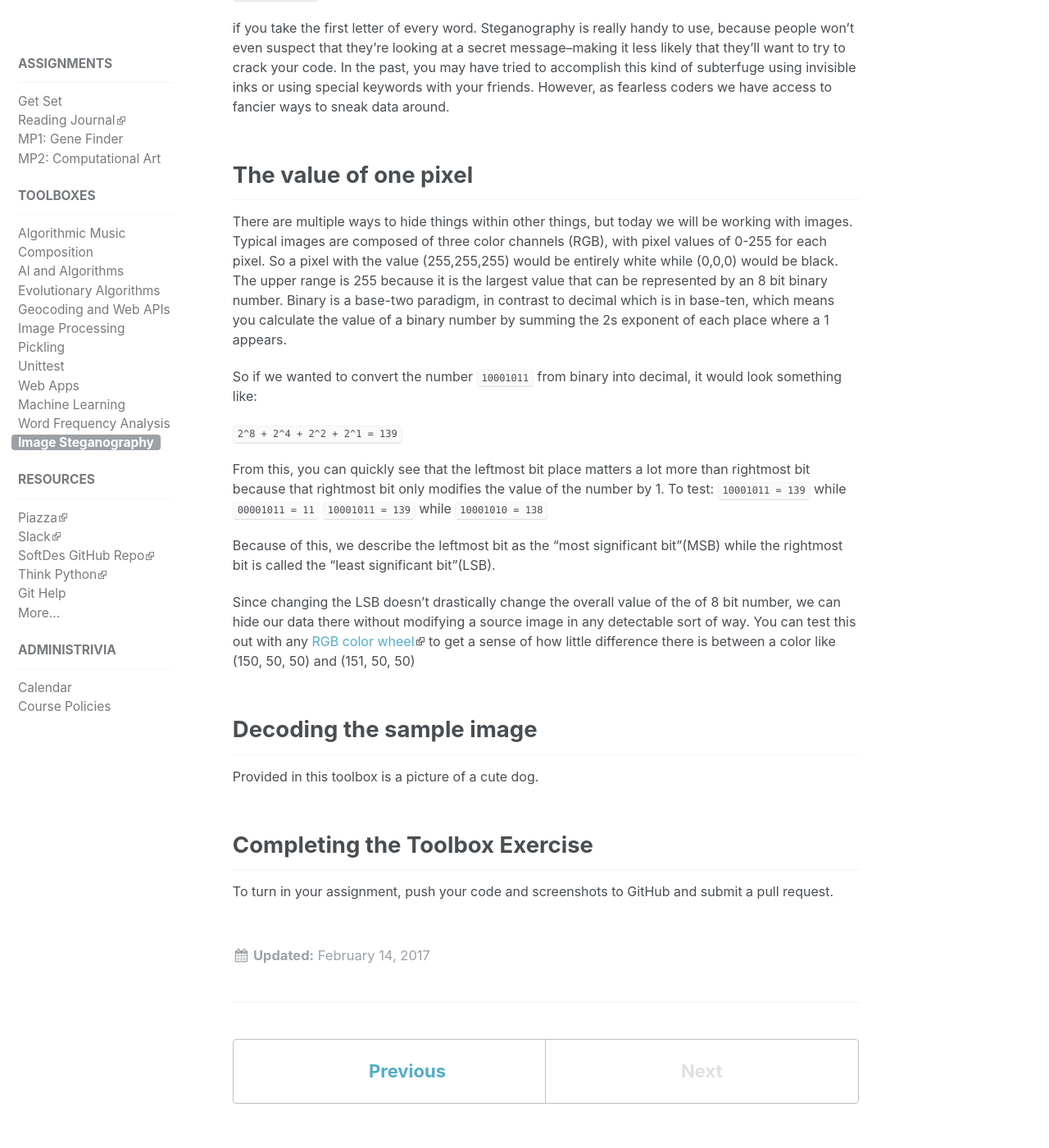
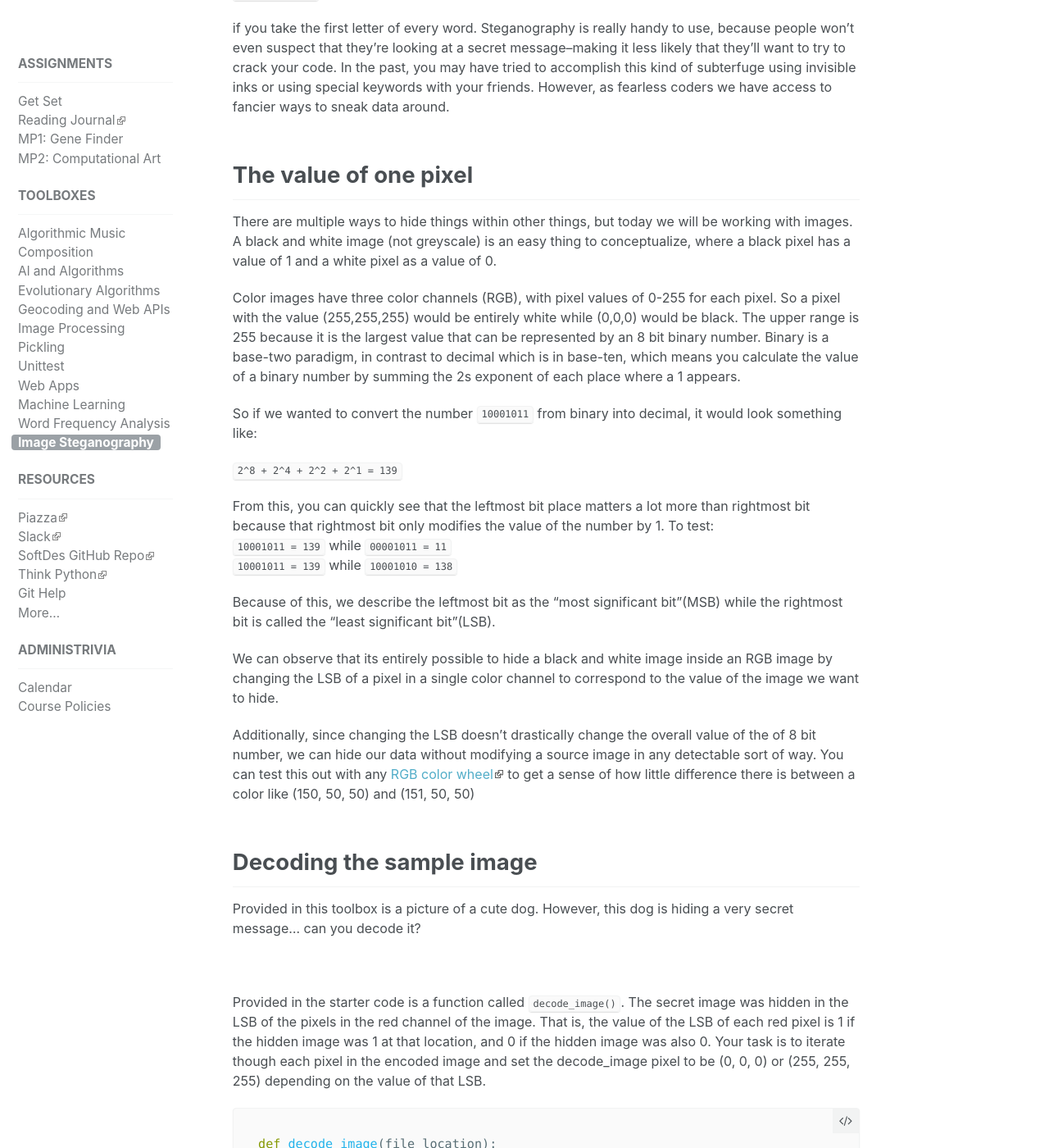
Before and after one commit to sd17spring/sd17spring.github.io, a Jekyll site: the page built from _toolboxes/image-steganography.md, in a window 1280 px wide and 1400 px high, scrolled down 1104 px. Shown: the whole window at 82% size. Built offline with Jekyll 4.4.1, drawn with Linux system fonts in a browser that asks for light colours; some of the changed text lies outside the part shown.

Commit message:
update steg md

````diff
--- a/_toolboxes/image-steganography.md
+++ b/_toolboxes/image-steganography.md
@@ -31,7 +31,9 @@
 
 ## The value of one pixel
 
-There are multiple ways to hide things within other things, but today we will be working with images. Typical images are composed of three color channels (RGB), with pixel values of 0-255 for each pixel. So a pixel with the value (255,255,255) would be entirely white while (0,0,0) would be black. The upper range is 255 because it is the largest value that can be represented by an 8 bit binary number. Binary is a base-two paradigm, in contrast to decimal which is in base-ten, which means you calculate the value of a binary number by summing the 2s exponent of each place where a 1 appears.
+There are multiple ways to hide things within other things, but today we will be working with images. A black and white image (not greyscale) is an easy thing to conceptualize, where a black pixel has a value of 1 and a white pixel as a value of 0.
+
+Color images have three color channels (RGB), with pixel values of 0-255 for each pixel. So a pixel with the value (255,255,255) would be entirely white while (0,0,0) would be black. The upper range is 255 because it is the largest value that can be represented by an 8 bit binary number. Binary is a base-two paradigm, in contrast to decimal which is in base-ten, which means you calculate the value of a binary number by summing the 2s exponent of each place where a 1 appears.
 
 So if we wanted to convert the number `10001011` from binary into decimal, it would look something like:
 
@@ -43,12 +45,35 @@
 
 Because of this, we describe the leftmost bit as the "most significant bit"(MSB) while the rightmost bit is called the "least significant bit"(LSB).
 
-Since changing the LSB doesn't drastically change the overall value of the of 8 bit number, we can hide our data there without modifying a source image in any detectable sort of way. You can test this out with any [RGB color wheel](http://www.colorspire.com/rgb-color-wheel/) to get a sense of how little difference there is between a color like (150, 50, 50) and (151, 50, 50)
+We can observe that its entirely possible to hide a black and white image inside an RGB image by changing the LSB of a pixel in a single color channel to correspond to the value of the image we want to hide.
+
+Additionally, since changing the LSB doesn't drastically change the overall value of the of 8 bit number, we can hide our data without modifying a source image in any detectable sort of way. You can test this out with any [RGB color wheel](http://www.colorspire.com/rgb-color-wheel/) to get a sense of how little difference there is between a color like (150, 50, 50) and (151, 50, 50)
 
 ## Decoding the sample image
 
-Provided in this toolbox is a picture of a cute dog.
+Provided in this toolbox is a picture of a cute dog. However, this dog is hiding a very secret message... can you decode it?
+
 ![](../images/toolboxes/image-steganography/encoded_sample.png)
+
+Provided in the starter code is a function called `decode_image()`. The secret image was hidden in the LSB of the pixels in the red channel of the image. That is, the value of the LSB of each red pixel is 1 if the hidden image was 1 at that location, and 0 if the hidden image was also 0. Your task is to iterate though each pixel in the encoded image and set the decode_image pixel to be (0, 0, 0) or (255, 255, 255) depending on the value of that LSB.
+
+```python
+def decode_image(file_location):
+    encoded_image = Image.open(file_location)
+    red_channel = encoded_image.split()[0]
+
+    x_size = encoded_image.size[0]
+    y_size = encoded_image.size[1]
+
+    decoded_image = Image.new("RGB", encoded_image.size)
+    pixels = decoded_image.load()
+
+    for i in range(x_size):
+        for j in range(y_size):
+            pass #TODO: Fill in decoding functionality
+
+    decoded_image.save("images/decoded_image.png")
+```
 
 ## Completing the Toolbox Exercise
 
````
